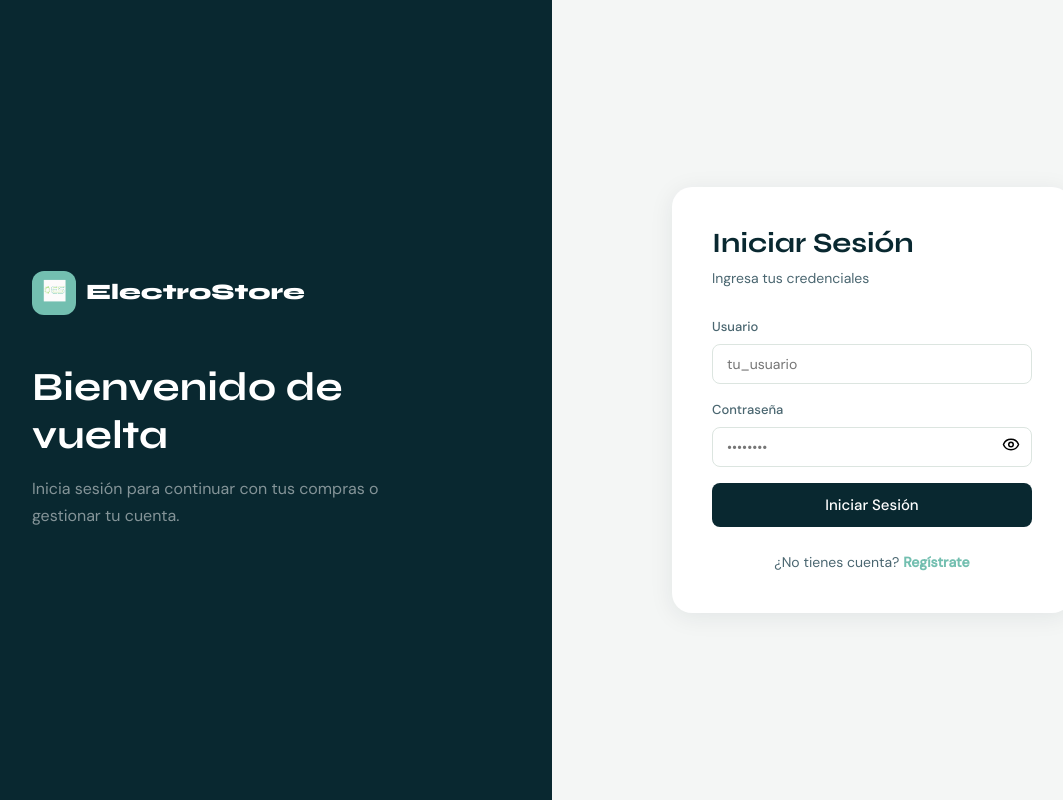
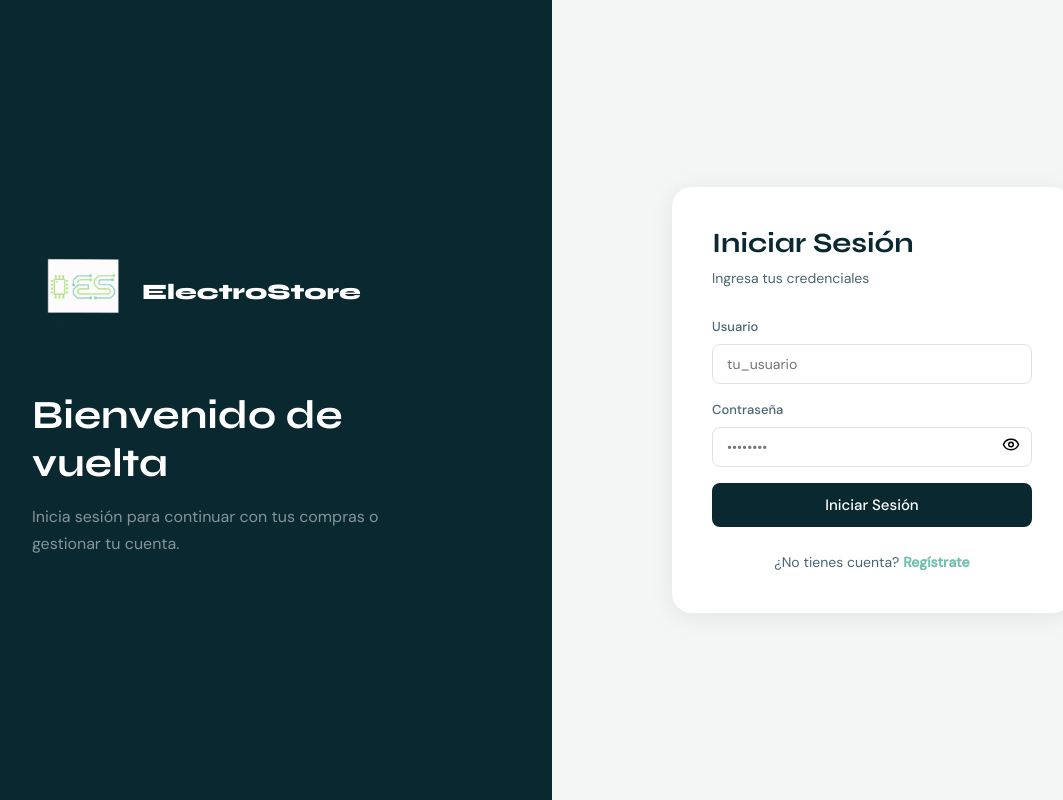
Before and after one commit to IvanaFD/Electrostore-, a Vue app in the folder frontend/: page /login in a window 1280 px wide. Shown: the whole page, without its empty margins (88-1151 px from the left). Built offline with nearby package versions, Linux system fonts and the light colour scheme; no server answers.

Commit message:
fix: footer style view client

```diff
--- a/frontend/src/components/ClientNavbar.vue
+++ b/frontend/src/components/ClientNavbar.vue
@@ -5,7 +5,7 @@
       <div class="container navbar-inner">
         <!-- Logo -->
         <router-link to="/" class="logo">
-          <div class="logo-icon" size ="22">
+          <div class="logo-icon">
             <img src="/logo.png" alt="Logo" />
           </div>
           <span class="logo-text">ElectroStore</span>
@@ -194,10 +194,8 @@ const seleccionarSugerencia = (p) => {
 }
 
 .logo-icon {
-  width: 40px;
-  height: 40px;
-  background: var(--teal);
-  border-radius: 10px;
+  width: 100px;
+  height: 100px;
   display: flex;
   align-items: center;
   justify-content: center;
@@ -213,8 +211,8 @@ const seleccionarSugerencia = (p) => {
 }
 
 .logo-icon img {
-  width: 100%;
-  height: 100%;
+  width: 10rem;
+  height: 10rem;
   object-fit: contain;
   border-radius: 10px;
 }
--- a/frontend/src/views/admin/AdminLayout.vue
+++ b/frontend/src/views/admin/AdminLayout.vue
@@ -86,9 +86,12 @@ const handleLogout = () => {
 }
 
 .logo-icon {
-  width: 36px; height: 36px; background: var(--teal);
-  border-radius: 8px; display: flex; align-items: center;
-  justify-content: center; overflow: hidden;
+  width: 36px;
+  height: 36px;
+  display: flex;
+  align-items: center;
+  justify-content: center;
+  overflow: hidden;
 }
 .logo-icon img { width: 100%; height: 100%; object-fit: contain; }
 
--- a/frontend/src/views/auth/LoginView.vue
+++ b/frontend/src/views/auth/LoginView.vue
@@ -118,14 +118,12 @@ const handleLogin = async () => {
 }
 
 .logo-icon {
-  width: 44px;
-  height: 44px;
-  background: var(--teal);
-  border-radius: 12px;
+  width: 100px;
+  height: 100px;
   display: flex;
   align-items: center;
   justify-content: center;
-  font-size: 22px;
+  font-size: 20px;
 }
 
 .logo-text {
--- a/frontend/src/views/auth/RegistroView.vue
+++ b/frontend/src/views/auth/RegistroView.vue
@@ -149,11 +149,12 @@ const handleRegistro = async () => {
 }
 
 .logo-icon {
-  width: 44px; height: 44px;
-  background: var(--teal);
-  border-radius: 12px;
-  display: flex; align-items: center; justify-content: center;
-  font-size: 22px;
+  width: 100px;
+  height: 100px;
+  display: flex;
+  align-items: center;
+  justify-content: center;
+  font-size: 20px;
 }
 
 .logo-text {
--- a/frontend/src/views/client/CarritoView.vue
+++ b/frontend/src/views/client/CarritoView.vue
@@ -70,6 +70,12 @@
         </div>
       </div>
     </main>
+
+    <footer class="footer">
+      <div class="container">
+        <p>© 2026 ElectroStore </p>
+      </div>
+    </footer>
   </div>
 </template>
 
@@ -177,4 +183,10 @@ const confirmarCompra = async () => {
 @media (max-width: 900px) {
   .carrito-layout { grid-template-columns: 1fr; }
 }
+
+.footer {
+  background: var(--dark); border-top: 1px solid rgba(255,255,255,0.06);
+  padding: 24px 0; text-align: center;
+  color: rgba(255,255,255,0.4); font-size: 13px;
+}
 </style>
--- a/frontend/src/views/client/CategoriaView.vue
+++ b/frontend/src/views/client/CategoriaView.vue
@@ -20,6 +20,12 @@
         </div>
       </div>
     </main>
+
+    <footer class="footer">
+      <div class="container">
+        <p>© 2026 ElectroStore </p>
+      </div>
+    </footer>
   </div>
 </template>
 
@@ -87,4 +93,10 @@ watch(() => route.params.id, cargar)
 }
 
 .empty-state { text-align: center; padding: 80px; color: var(--text-light); font-size: 18px; }
+
+.footer {
+  background: var(--dark); border-top: 1px solid rgba(255,255,255,0.06);
+  padding: 24px 0; text-align: center;
+  color: rgba(255,255,255,0.4); font-size: 13px;
+}
 </style>
--- a/frontend/src/views/client/HomeView.vue
+++ b/frontend/src/views/client/HomeView.vue
@@ -91,7 +91,7 @@
     <!-- Footer simple -->
     <footer class="footer">
       <div class="container">
-        <p>© 2026 ElectroStore · Todos los derechos reservados</p>
+        <p>© 2026 ElectroStore </p>
       </div>
     </footer>
   </div>
--- a/frontend/src/views/client/PerfilView.vue
+++ b/frontend/src/views/client/PerfilView.vue
@@ -82,6 +82,12 @@
         </div>
       </div>
     </main>
+
+    <footer class="footer">
+      <div class="container">
+        <p>© 2026 ElectroStore </p>
+      </div>
+    </footer>
   </div>
 </template>
 
@@ -244,4 +250,10 @@ onMounted(async () => {
   .perfil-sidebar { position: static; }
   .datos-grid { grid-template-columns: 1fr; }
 }
+
+.footer {
+  background: var(--dark); border-top: 1px solid rgba(255,255,255,0.06);
+  padding: 24px 0; text-align: center;
+  color: rgba(255,255,255,0.4); font-size: 13px;
+}
 </style>
--- a/frontend/src/views/client/ProductoDetailView.vue
+++ b/frontend/src/views/client/ProductoDetailView.vue
@@ -80,6 +80,12 @@
         <div class="skeleton-detail" />
       </div>
     </div>
+
+    <footer class="footer">
+      <div class="container">
+        <p>© 2026 ElectroStore </p>
+      </div>
+    </footer>
   </div>
 </template>
 
@@ -372,4 +378,10 @@ onMounted(async () => {
   .detail-img-wrap { position: static; }
   .detail-nombre { font-size: 24px; }
 }
+
+.footer {
+  background: var(--dark); border-top: 1px solid rgba(255,255,255,0.06);
+  padding: 24px 0; text-align: center;
+  color: rgba(255,255,255,0.4); font-size: 13px;
+}
 </style>
--- a/frontend/src/views/client/TiendaView.vue
+++ b/frontend/src/views/client/TiendaView.vue
@@ -53,6 +53,12 @@
         </div>
       </div>
     </main>
+
+    <footer class="footer">
+      <div class="container">
+        <p>© 2026 ElectroStore </p>
+      </div>
+    </footer>
   </div>
 </template>
 
@@ -151,4 +157,10 @@ onMounted(async () => {
   .tienda-layout { grid-template-columns: 1fr; }
   .sidebar { display: none; }
 }
+
+.footer {
+  background: var(--dark); border-top: 1px solid rgba(255,255,255,0.06);
+  padding: 24px 0; text-align: center;
+  color: rgba(255,255,255,0.4); font-size: 13px;
+}
 </style>
```
Also changed, not shown: frontend/public/logo.png, 1 other file (tests, documents, lock files or other folders).
